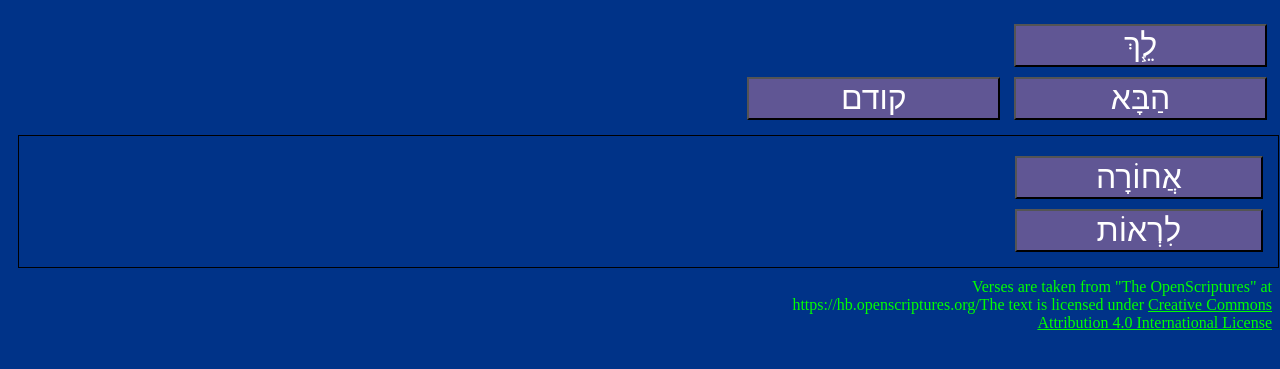
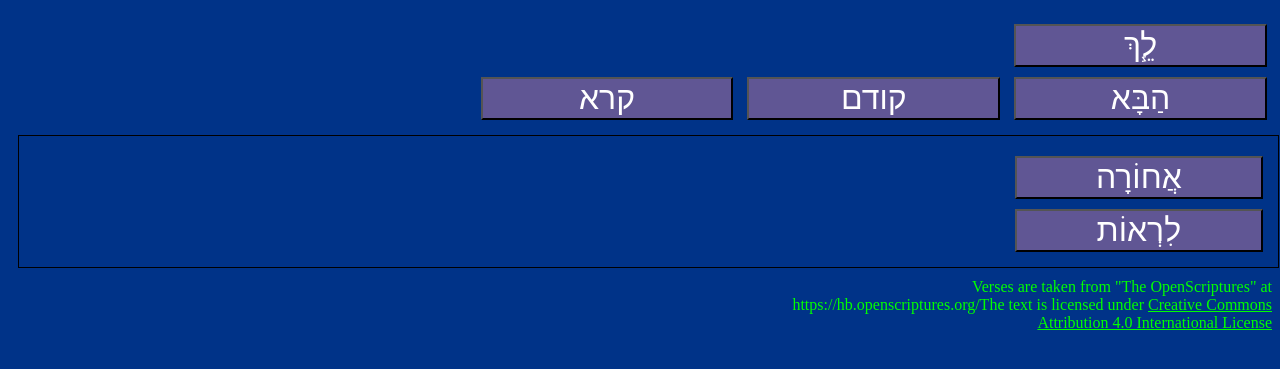
Before and after one commit to machawt/jonah, a plain HTML site: page index.html in a window 1280 px wide. Shown: the part 61-430 px from the top of the page. Drawn offline with Linux system fonts and the light colour scheme.

Commit message:
Update index.html

```diff
--- a/index.html
+++ b/index.html
@@ -12,6 +12,8 @@
 <br>
 <input class="bb" type="button" value="הַבָּא"  onclick="fd();"/>
 <input class="bb" type="button" value="קודם"  onclick="bk1();"/>
+ <input class="bb" type="button" value="קרא"  onclick="settime();"/>
+
 
    <audio  id="myaudio" src="sound.mp3"></audio>
 
```
